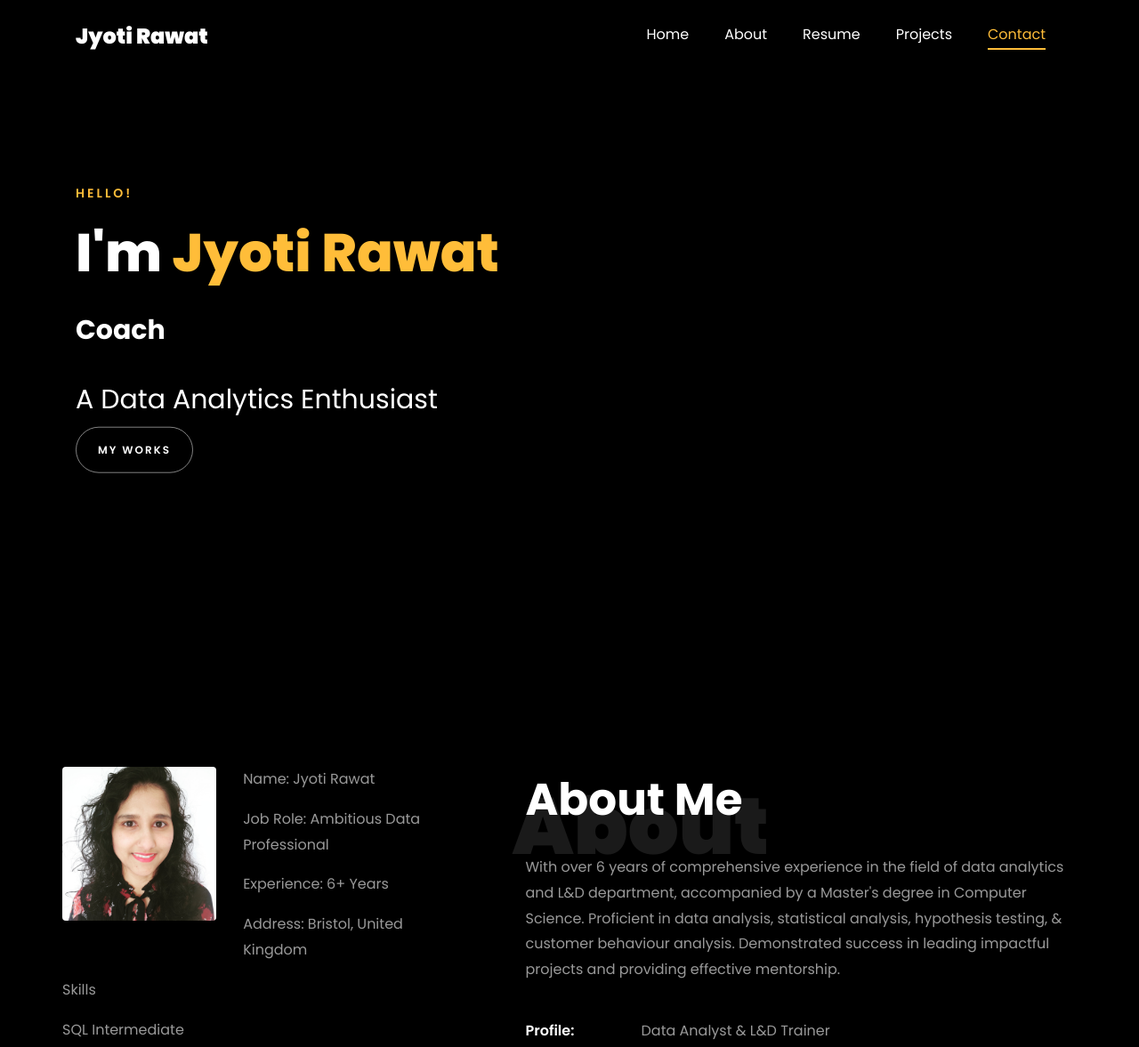
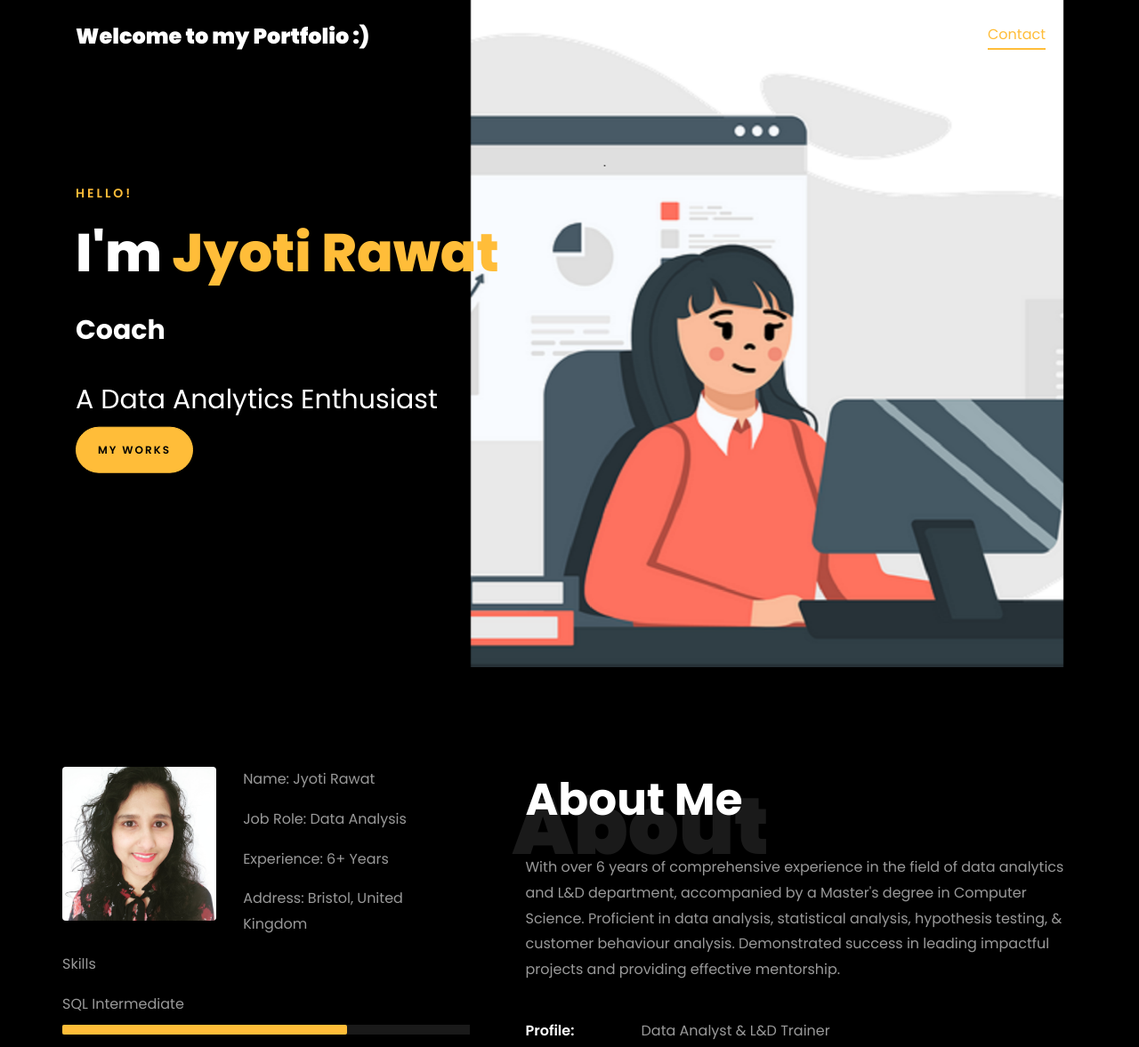
Before and after one commit to Jotrwt/jyotirawat.github.io, a plain HTML site: page index.html in a window 1280 px wide. Shown: the top 1177 px of the page at 89% size. Drawn offline with Linux system fonts and the light colour scheme; files whose address does not match are found by name.

Commit message:
index.html

```diff
--- a/index.html
+++ b/index.html
@@ -119,7 +119,7 @@
 
     <nav class="navbar navbar-expand-lg navbar-dark ftco_navbar ftco-navbar-light site-navbar-target" id="ftco-navbar">
 	    <div class="container">
-	      <a class="navbar-brand" href="index.html">Jyoti Rawat</a>
+	      <a class="navbar-brand" href="index.html">Welcome to my Portfolio :) </a>
 	      <button class="navbar-toggler js-fh5co-nav-toggle fh5co-nav-toggle" type="button" data-toggle="collapse" data-target="#ftco-nav" aria-controls="ftco-nav" aria-expanded="false" aria-label="Toggle navigation">
 	        <span class="oi oi-menu"></span> Menu
 	      </button>
@@ -141,7 +141,7 @@
 	      		<div class="overlay"></div>
 	         <div class="container">
 	          <div class="row d-md-flex no-gutters slider-text align-items-end justify-content-end" data-scrollax-parent="true">
-					<div class="one-third js-fullheight order-md-last img" style="background-image:url(images/bg_1.png);">
+					<div class="one-third js-fullheight order-md-last img" style="background-image:url(images/img_bg.png);">
 						<div class="overlay">
 						</div>
 					</div>
@@ -192,7 +192,7 @@
 									<!-- <h2 class="d-flex" style="margin-bottom: 0">With over 6 years of experience</h2> -->
 									<!-- <br> -->
 									<!-- <p><a href="" class="btn btn-primary py-3 px-4">Kaggle</a></p>  -->
-										<p><a href="https://github.com/Jotrwt?tab=repositories" class="btn btn-white btn-outline-white py-3 px-4">My works</a></p>
+										<p><a href="https://github.com/jyotinrawat?tab=repositories" class="btn btn-primary py-3 px-4">My works</a></p>
 								</div>
 							</div>
 	        			</div>
@@ -221,7 +221,7 @@
 									<div class="col-sm-6 col-md-7">
 									  <div class="about-info">
 										<p><span class="title-s">Name: </span> <span>Jyoti Rawat</span></p>
-										<p><span class="title-s">Job Role: </span> <span>Ambitious Data Professional</span></p>
+										<p><span class="title-s">Job Role: </span> <span>Data Analysis</span></p>
 										<p><span class="title-s">Experience: </span> <span>6+ Years</span></p>
 										<p><span class="title-s">Address: </span> <span>Bristol, United Kingdom</span></p>
 									  </div>
@@ -518,11 +518,11 @@
         <div class="row d-flex">
           <div class="col-md-4 d-flex ftco-animate">
           	<div class="blog-entry justify-content-end">
-              <a href="https://github.com/Jotrwt/Adult-Clothing-Store/blob/main/README.md" class="block-20 zoom-effect" style="background-image: url('images/project1.png');">
+              <a href="https://github.com/jyotinrawat/Adult-Clothing-Store/blob/main/README.md" class="block-20 zoom-effect" style="background-image: url('images/project1.png');">
               </a>
               <div class="text mt-3 float-right d-block">
 
-                <h3 class="heading"><a href="https://github.com/Jotrwt/Adult-Clothing-Store/blob/main/README.md">Adult Clothing Store Data Analysis using Advanced Excel</a></h3>
+                <h3 class="heading"><a href="https://github.com/jyotinrawat/Adult-Clothing-Store/blob/main/README.md">Adult Clothing Store Data Analysis using Advanced Excel</a></h3>
                 <p>Analyzed adult clothing store data using advanced Excel and created an annual sales report for 2022 to identify gaps and increase the sales in 2023.</p>
               </div>
             </div>
@@ -555,11 +555,11 @@
 		<div class="row d-flex justify-content-center">
 			<div class="col-md-4 d-flex ftco-animate">
 				<div class="blog-entry justify-content-end">
-				<a href="https://github.com/rishabhnmishra/sales_forecasting/tree/main" class="block-20 zoom-effect" style="background-image: url('images/proj_4.jpg');">
+				<a href="https://github.com/jyotinrawat/" class="block-20 zoom-effect" style="background-image: url('images/proj_4.jpg');">
 				</a>
 				<div class="text mt-3 float-right d-block">
 
-				  <h3 class="heading"><a href="https://github.com/rishabhnmishra/sales_forecasting/tree/main">Sales Forecast- Time Series Forecasting</a></h3>
+				  <h3 class="heading"><a href="https://github.com/jyotinrawat/">Sales Forecast- Time Series Forecasting</a></h3>
 				  <p>Used multiple machine learning models to forecast sales (retail store) and performed time series analysis.</p>
 				</div>
 			  </div>
```
